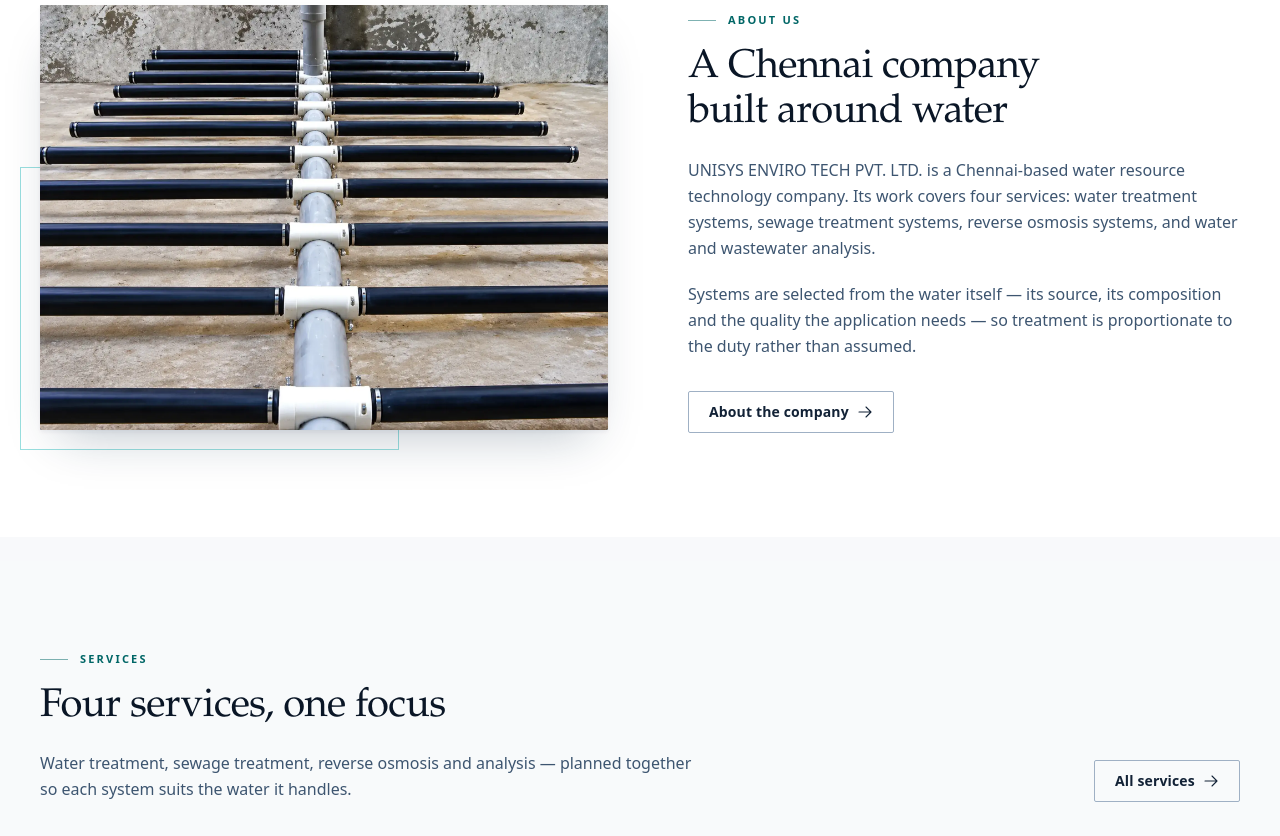
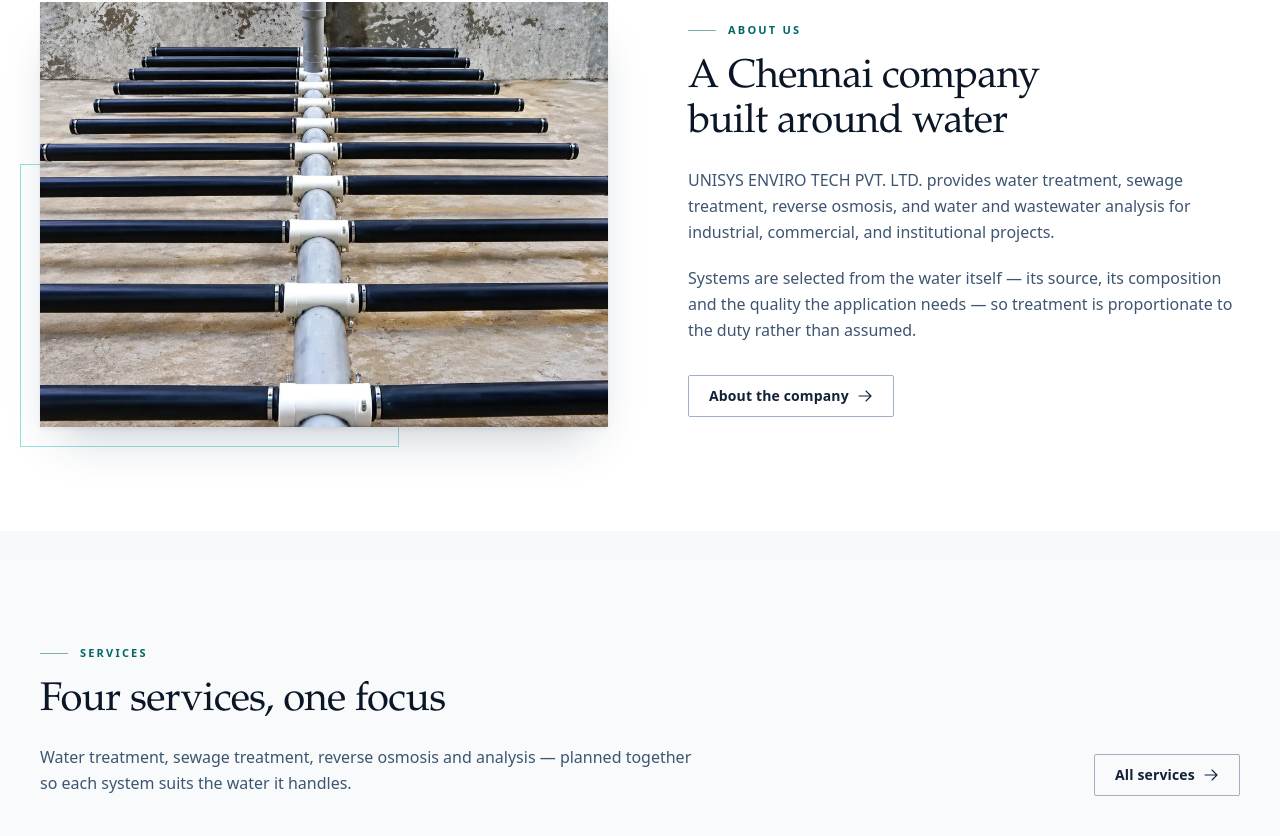
Before and after one commit to xconversionlab/unisys-enviro-tech, a Next.js app: page / in a window 1280 px wide. Shown: the part 964-1800 px from the top of the page. Built offline with nearby package versions, Linux system fonts and the light colour scheme; no server answers.

Commit message:
Rewrite company copy in clear professional language

```diff
--- a/src/data/company.ts
+++ b/src/data/company.ts
@@ -3,11 +3,11 @@ export const company = {
   shortName: "UNISYS ENVIRO TECH",
   tagline: "Water Resource Technology",
   description:
-    "UNISYS ENVIRO TECH PVT. LTD. is a Chennai-based water resource technology company. Its work covers four services: water treatment systems, sewage treatment systems, reverse osmosis systems, and water and wastewater analysis.",
+    "UNISYS ENVIRO TECH PVT. LTD. provides water treatment, sewage treatment, reverse osmosis, and water and wastewater analysis for industrial, commercial, and institutional projects.",
   summary:
-    "Water treatment, sewage treatment, reverse osmosis and analytical services for industrial, commercial and institutional projects, based in Chennai.",
+    "Water treatment, sewage treatment, reverse osmosis, and water and wastewater analysis for industrial, commercial, and institutional projects.",
   practice:
-    "Water resource technology for industrial, commercial and institutional projects, from Chennai, across water treatment, sewage treatment, reverse osmosis and analysis.",
+    "Core services include water treatment, sewage treatment, reverse osmosis, and water and wastewater analysis.",
   contact: {
     person: "M. CHANDRA PARI",
     designation: "Director",
```
